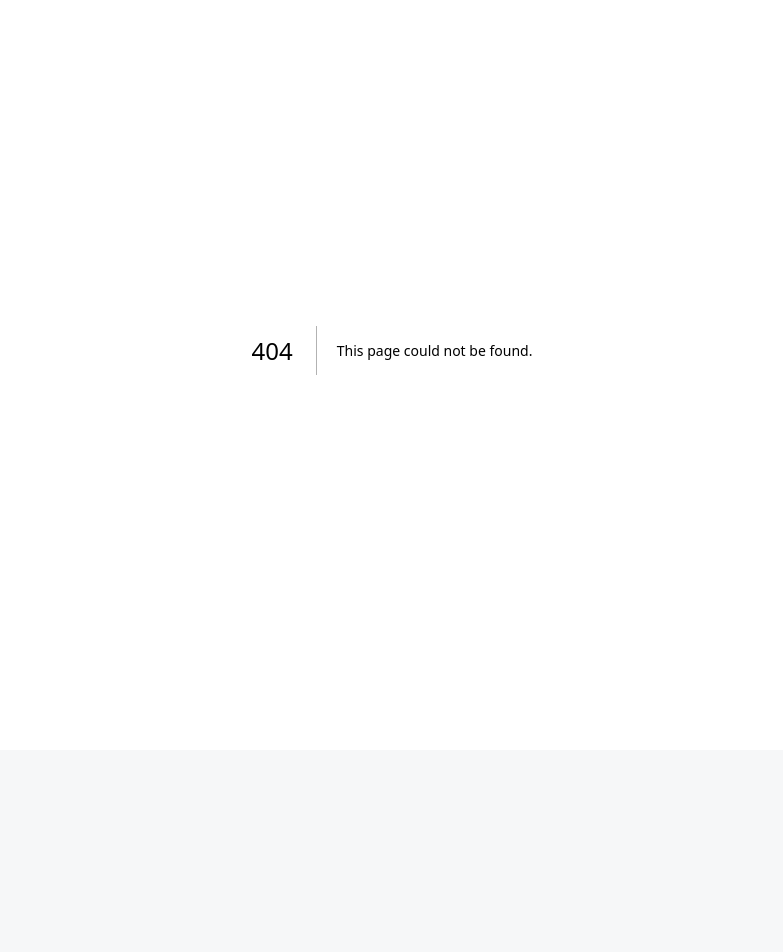
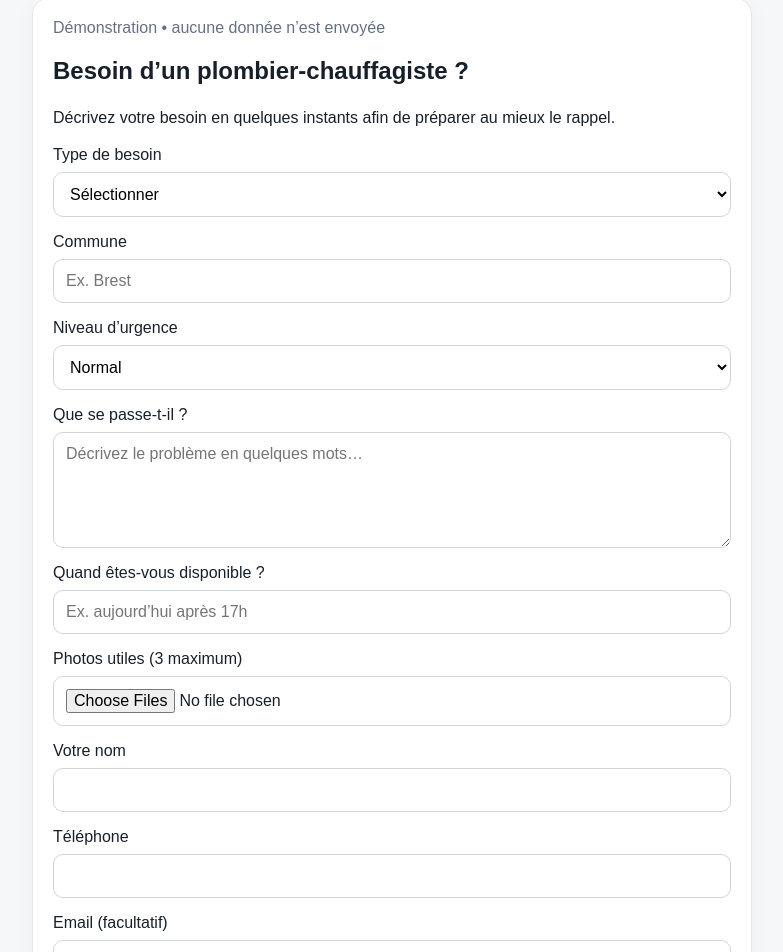
Before and after one commit to ludodulac/DROP-Service, a Next.js app: page /demo/emmanuel-lambal/request in a window 1280 px wide. Before the commit this address had no page. Shown: the part 50-1002 px from the top of the page, without its empty margins (248-1031 px from the left). Before the commit the page ends 800 px from the top, so only its background shows below. Built offline with nearby package versions, Linux system fonts and the light colour scheme.

Commit message:
Add interactive pilot request mockup

```diff
--- /dev/null
+++ b/src/app/demo/emmanuel-lambal/request/page.tsx
@@ -0,0 +1,49 @@
+import Link from "next/link";
+
+const fieldStyle = { display: "block", width: "100%", marginTop: 8, padding: 12, border: "1px solid #d0d5dd", borderRadius: 10, background: "white" } as const;
+
+export default function EmmanuelLambalRequestDemoPage() {
+  return (
+    <main style={{ padding: "48px 0" }}>
+      <section className="card" style={{ maxWidth: 720, margin: "0 auto" }}>
+        <p className="muted" style={{ marginTop: 0 }}>Démonstration • aucune donnée n’est envoyée</p>
+        <h1>Besoin d’un plombier-chauffagiste ?</h1>
+        <p style={{ lineHeight: 1.6 }}>Décrivez votre besoin en quelques instants afin de préparer au mieux le rappel.</p>
+
+        <form style={{ display: "grid", gap: 16 }}>
+          <label>Type de besoin
+            <select style={fieldStyle} defaultValue="">
+              <option value="" disabled>Sélectionner</option>
+              <option>Fuite / recherche de fuite</option>
+              <option>Robinetterie / sanitaires</option>
+              <option>Chauffe-eau</option>
+              <option>Chauffage</option>
+              <option>Installation / rénovation</option>
+              <option>Autre</option>
+            </select>
+          </label>
+          <label>Commune<input style={fieldStyle} placeholder="Ex. Brest" /></label>
+          <label>Niveau d’urgence
+            <select style={fieldStyle} defaultValue="normal">
+              <option value="normal">Normal</option>
+              <option value="urgent">Urgent</option>
+              <option value="low">Peut attendre</option>
+            </select>
+          </label>
+          <label>Que se passe-t-il ?<textarea rows={5} style={fieldStyle} placeholder="Décrivez le problème en quelques mots…" /></label>
+          <label>Quand êtes-vous disponible ?<input style={fieldStyle} placeholder="Ex. aujourd’hui après 17h" /></label>
+          <label>Photos utiles (3 maximum)<input type="file" multiple accept="image/jpeg,image/png,image/webp" style={fieldStyle} /></label>
+          <label>Votre nom<input style={fieldStyle} /></label>
+          <label>Téléphone<input type="tel" style={fieldStyle} /></label>
+          <label>Email (facultatif)<input type="email" style={fieldStyle} /></label>
+          <button className="button" type="button">Aperçu — ne pas envoyer</button>
+        </form>
+
+        <p className="muted" style={{ marginTop: 20, fontSize: 14 }}>
+          Ceci est une maquette indépendante préparée à titre de démonstration. Elle n’est pas affiliée à Emmanuel Lambal et ne collecte aucune donnée.
+        </p>
+        <Link href="/demo/emmanuel-lambal">← Retour à la comparaison</Link>
+      </section>
+    </main>
+  );
+}
```
